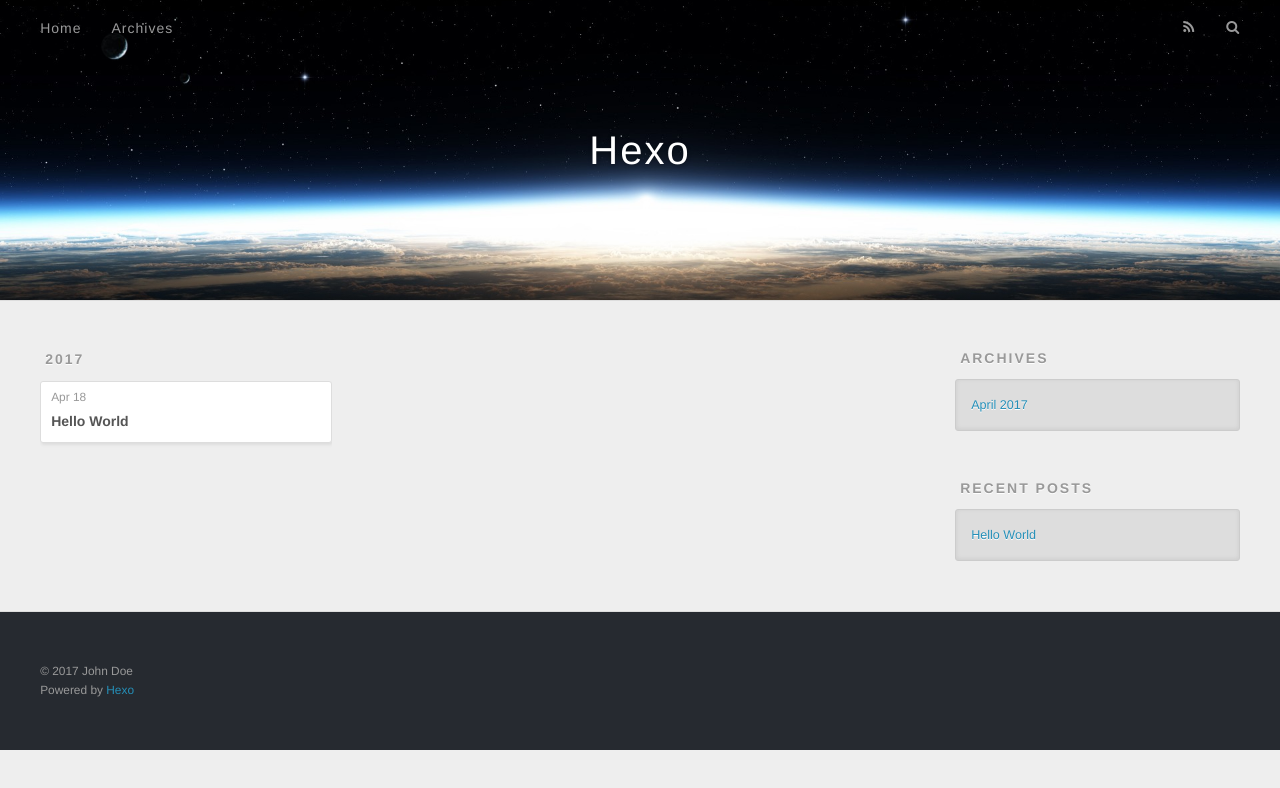
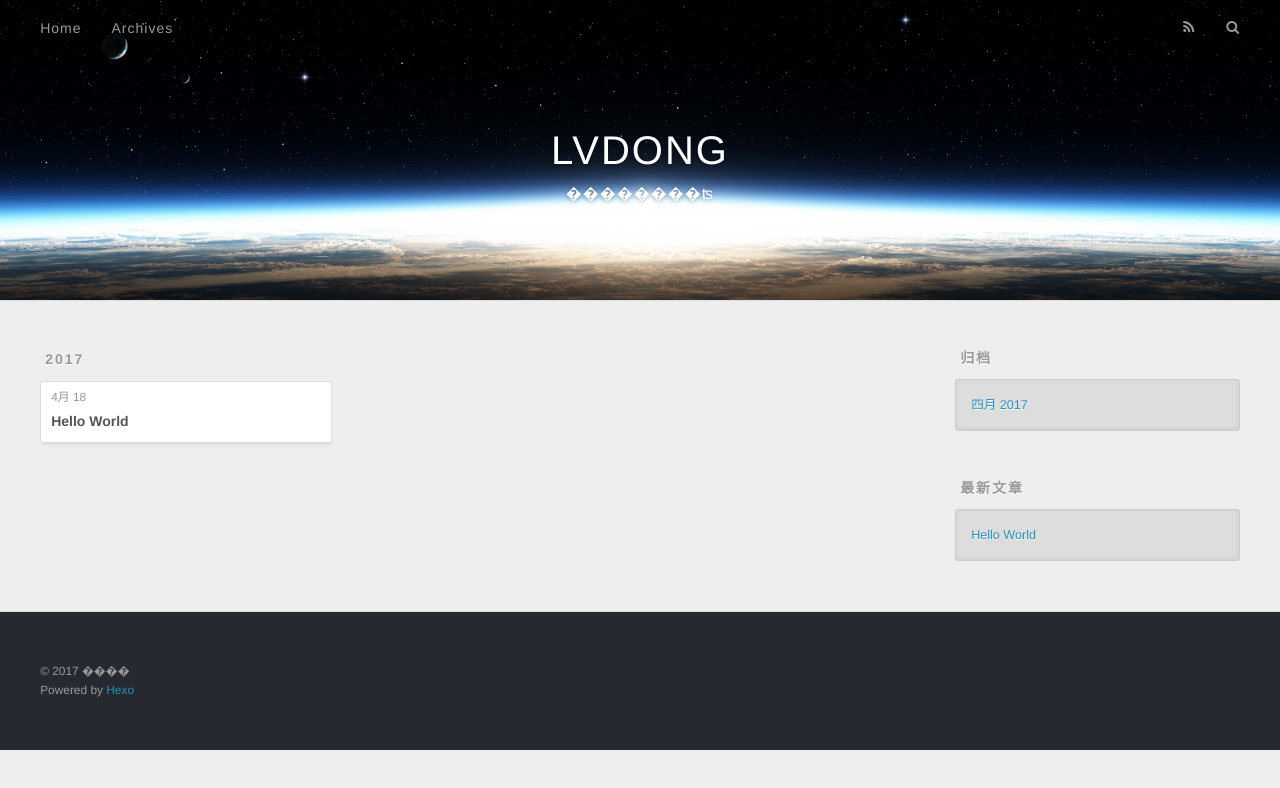
Before and after one commit to lvdong1989/lvdong1989.github.io, a plain HTML site: page archives/index.html in a window 1280 px wide. Drawn offline with nearby package versions, Linux system fonts and the light colour scheme.

Commit message:
Site updated: 2017-04-18 14:47:15

```diff
--- a/archives/index.html
+++ b/archives/index.html
@@ -3,16 +3,16 @@
 <head>
   <meta charset="utf-8">
 
-  <title>Archives | Hexo</title>
+  <title>归档 | LVDONG</title>
   <meta name="viewport" content="width=device-width, initial-scale=1, maximum-scale=1">
   <meta property="og:type" content="website">
-<meta property="og:title" content="Hexo">
-<meta property="og:url" content="http://yoursite.com/archives/index.html">
-<meta property="og:site_name" content="Hexo">
+<meta property="og:title" content="LVDONG">
+<meta property="og:url" content="lvdong1989.github.io/archives/index.html">
+<meta property="og:site_name" content="LVDONG">
 <meta name="twitter:card" content="summary">
-<meta name="twitter:title" content="Hexo">
+<meta name="twitter:title" content="LVDONG">
 
-    <link rel="alternate" href="/atom.xml" title="Hexo" type="application/atom+xml">
+    <link rel="alternate" href="/atom.xml" title="LVDONG" type="application/atom+xml">
 
 
     <link rel="icon" href="/favicon.png">
@@ -33,8 +33,12 @@
   <div id="header-outer" class="outer">
     <div id="header-title" class="inner">
       <h1 id="logo-wrap">
-        <a href="/" id="logo">Hexo</a>
+        <a href="/" id="logo">LVDONG</a>
       </h1>
+
+        <h2 id="subtitle-wrap">
+          <a href="/" id="subtitle">��������ʦ</a>
+        </h2>
 
     </div>
     <div id="header-inner" class="inner">
@@ -50,10 +54,10 @@
 
           <a id="nav-rss-link" class="nav-icon" href="/atom.xml" title="RSS Feed"></a>
 
-        <a id="nav-search-btn" class="nav-icon" title="Search"></a>
+        <a id="nav-search-btn" class="nav-icon" title="搜索"></a>
       </nav>
       <div id="search-form-wrap">
-        <form action="//google.com/search" method="get" accept-charset="UTF-8" class="search-form"><input type="search" name="q" class="search-form-input" placeholder="Search"><button type="submit" class="search-form-submit">&#xF002;</button><input type="hidden" name="sitesearch" value="http://yoursite.com"></form>
+        <form action="//google.com/search" method="get" accept-charset="UTF-8" class="search-form"><input type="search" name="q" class="search-form-input" placeholder="Search"><button type="submit" class="search-form-submit">&#xF002;</button><input type="hidden" name="sitesearch" value="lvdong1989.github.io"></form>
       </div>
     </div>
   </div>
@@ -76,7 +80,7 @@
   <div class="archive-article-inner">
     <header class="archive-article-header">
       <a href="/2017/04/18/hello-world/" class="archive-article-date">
-  <time datetime="2017-04-18T05:34:00.000Z" itemprop="datePublished">Apr 18</time>
+  <time datetime="2017-04-18T05:34:00.000Z" itemprop="datePublished">4月 18</time>
 </a>
 
 
@@ -107,9 +111,9 @@
 
 
   <div class="widget-wrap">
-    <h3 class="widget-title">Archives</h3>
+    <h3 class="widget-title">归档</h3>
     <div class="widget">
-      <ul class="archive-list"><li class="archive-list-item"><a class="archive-list-link" href="/archives/2017/04/">April 2017</a></li></ul>
+      <ul class="archive-list"><li class="archive-list-item"><a class="archive-list-link" href="/archives/2017/04/">四月 2017</a></li></ul>
     </div>
   </div>
 
@@ -117,7 +121,7 @@
 
 
   <div class="widget-wrap">
-    <h3 class="widget-title">Recent Posts</h3>
+    <h3 class="widget-title">最新文章</h3>
     <div class="widget">
       <ul>
 
@@ -137,7 +141,7 @@
 
   <div class="outer">
     <div id="footer-info" class="inner">
-      &copy; 2017 John Doe<br>
+      &copy; 2017 ����<br>
       Powered by <a href="http://hexo.io/" target="_blank">Hexo</a>
     </div>
   </div>
```
Also changed, not shown: 2017/04/18/hello-world/index.html (+16 -12 lines), archives/2017/04/index.html (+18 -14 lines), archives/2017/index.html (+18 -14 lines), index.html (+18 -14 lines), 1 other file.
